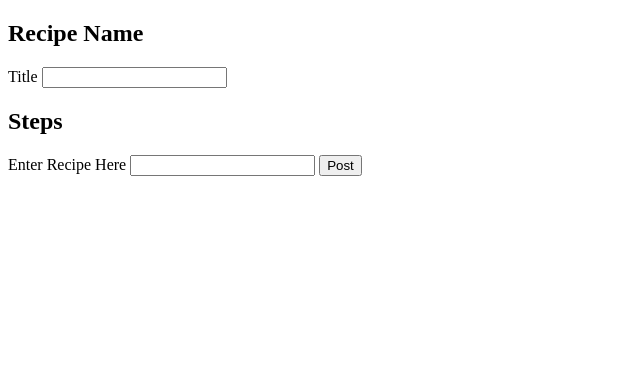
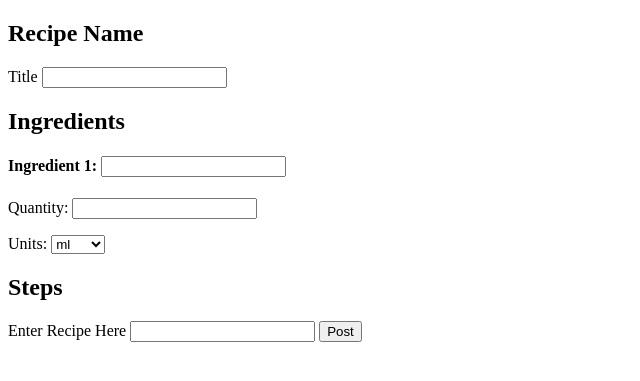
Before and after one commit to phil-keita/web-final-project, a Flask app: page /post/ in a window 1280 px wide. Shown: the top 381 px of the page, without its empty margins (0-640 px from the left). Run offline with Flask 2, Linux system fonts and the light colour scheme; a user stored in the database is signed in.

Commit message:
Units are now added to the database

```diff
--- a/app.py
+++ b/app.py
@@ -168,24 +168,34 @@
     units = session['units']
 
     fields = []
+    u_fields = []
     names = []
     quantities = []
+    im_units = []
+    m_units = []
     for x in range(0, num):
         ingredient = IngrediantForm()
         ingredient.name.label = f"Ingredient {x+1}"
         ingredient.name.name = f"Ingredient {x+1}"
         ingredient.quantity.name = f"Quantity {x+1}"
+        ingredient.im_units.name = f"im_units {x+1}"
+        ingredient.m_units.name = f"m_units {x+1}"
         fields.append(ingredient)
         names.append(ingredient.name.name)
         quantities.append(ingredient.quantity.name)
+        m_units.append(ingredient.m_units.name)
+        im_units.append(ingredient.im_units.name)
 
 
 
 
     # Try this, maybe?
     form.ingredients = fields
+    form.units = u_fields
     session['ingredients'] = names
     session['quantities'] = quantities
+    session['metric'] = m_units
+    session['imperial'] = im_units
 
     # if (pre_form.is_submitted() == False):
         # return redirect(url_for("get_pre_post"))
@@ -203,6 +213,8 @@
 
     session_names = session['ingredients']
     session_quan = session['quantities']
+    session_metric = session['metric']
+    session_imperial = session['imperial']
 
     print(session_names)
     print(session_quan)
@@ -223,7 +235,11 @@
     for i in range(len(session_names)):
         name = request.form.get(session_names[i])
         quantity = request.form.get(session_quan[i])
-        ingredients += str(name) + ", " + str(quantity) + "\n"
+        if (session['units'] == "Metric"):
+            units = request.form.get(session_metric[i])
+        else:
+            units = request.form.get(session_imperial[i])
+        ingredients += str(name) + ", " + str(quantity) + ", " + str(units) + "\n"
 
 
     new_post = Post(post_name=post_name, user_id = 1, units=units, ingredients=ingredients , recipe=recipe)
--- a/templates/post.html
+++ b/templates/post.html
@@ -27,7 +27,7 @@
         {% for entry in form.ingredients %}
         <h4> {{entry.name.label}}: {{entry.name}}</h4>
         <p>{{entry.quantity.label}} {{entry.quantity}}</p>
-        <p>{{form.im_units.label}} {{form.im_units}}</p>
+        <p>{{entry.im_units.label}} {{entry.im_units}}</p>
         {% endfor %}
         {% endif %}
         {% if units == "Metric" %}
@@ -35,7 +35,8 @@
         {% for entry in form.ingredients %}
         <h4>{{entry.name.label}}: {{entry.name}}</h4>
         <p>{{entry.quantity.label}} {{entry.quantity}}</p>
-        <p>{{form.m_units.label}} {{form.m_units}}</p>
+        <p>{{entry.m_units.label}} {{entry.m_units}}</p>
+
         {% endfor %}
         {% endif %}
         <h2>Steps</h2>
--- a/userform.py
+++ b/userform.py
@@ -24,14 +24,18 @@
 class IngrediantForm(Form):
     name = StringField('Ingrediant:')
     quantity = IntegerField('Quantity:')
+    im_units = SelectField('Units:', choices=('tsp', 'tbsp', 'floz', 'cup', 'gal', 'oz', 'lb', 'None'), validators=[Optional()])
+    m_units = SelectField('Units:', choices=('ml', 'l', 'mg', 'g', 'kg', 'None'), validators=[Optional()])
+
+
 
 
 class Post_Form(FlaskForm):
     post_name = StringField("Title ", validators=[InputRequired()])
     ingredients = FieldList(FormField(IngrediantForm), min_entries=1, max_entries=30)
     recipe = StringField("Enter Recipe Here ", validators=[InputRequired()])
-    im_units = SelectField('Units:', choices=('tsp', 'tbsp', 'floz', 'cup', 'gal', 'oz', 'lb'), validators=[Optional()])
-    m_units = SelectField('Units:', choices=('ml', 'l', 'mg', 'g', 'kg'), validators=[Optional()])
+    # im_units = SelectField('Units:', choices=('tsp', 'tbsp', 'floz', 'cup', 'gal', 'oz', 'lb', 'None'), validators=[Optional()])
+    # m_units = SelectField('Units:', choices=('ml', 'l', 'mg', 'g', 'kg', 'None'), validators=[Optional()])
     submit = SubmitField("Post")
     #TODO: ADD HERE IF NEEDED
 
```
Also changed, not shown: articles.sqlite3.
